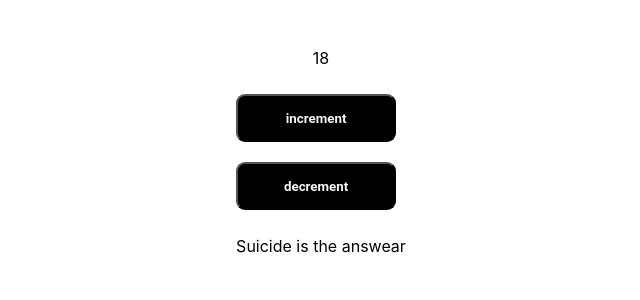
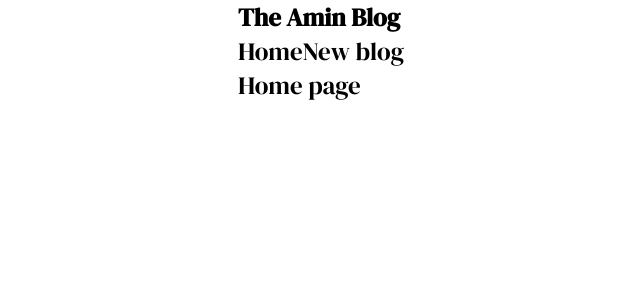
Before and after one commit to Aminriyad/Local-Blogger, a React (Create React App) app in the folder my-app/: page / in a window 1280 px wide. Shown: the top 300 px of the page, without its empty margins (319-959 px from the left). Built offline with nearby package versions, Linux system fonts and the light colour scheme.

Commit message:
done in during lunch, I styled a lot

```diff
--- a/my-app/src/Aminer.js
+++ /dev/null
@@ -1,6 +0,0 @@
-const Aminer = () =>{
-    return(
-    <p>Suicide is the answear</p>
-    )
-}
-export default Aminer
--- a/my-app/src/App.js
+++ b/my-app/src/App.js
@@ -1,27 +1,16 @@
-import React, {useState} from "react";
-import Aminer from './Aminer';
-import './index.css'
+import React from "react";
+import './index.css';
+import Home from './Home';
+import Navbar from "./Navbar";
 const Amin = () => {
-  const [state, setState] = useState(18)
-  const [num, setnum] = useState("")
-  const increment = () => {
-    setState(state +1);
-    if(state % 2){setnum("is divided by two");}
-    else{setnum("is not divided by two")}
-};
-const decrement = () => {
-  setState(state -1);
-  if(state%2){setnum("is divided by two");}
-  else{setnum("is not divided by two")};
-};
-
-    return( <div className='holder'>
-    <p>{num}</p>
-    <p>{state}</p>
-    <button onClick={increment} className="amin" id='amin'>increment</button>
-    <button onClick={decrement} className="amin" id='aminer'>decrement</button>
-    <Aminer/>
-    </div>)
+  return(
+    <div className="App">
+      <Navbar/>
+      <div className="content">
+        <Home/>
+      </div>
+    </div>
+  )
     }
 
 
--- /dev/null
+++ b/my-app/src/Home.js
@@ -0,0 +1,7 @@
+const Home = () => {
+    return (
+        <div className="home">Home page</div>
+    );
+}
+
+export default Home
--- /dev/null
+++ b/my-app/src/Navbar.js
@@ -0,0 +1,13 @@
+const Navbar = () => {
+    return (<>
+        <nav className="Navbar"></nav>
+        <h1>The Amin Blog</h1>
+        <div className="links">
+            <a href="/">Home</a>
+            <a href="/create">New blog</a>
+        </div>
+        </>
+        );
+}
+
+export default Navbar;
--- a/my-app/src/index.css
+++ b/my-app/src/index.css
@@ -1,37 +1,28 @@
+@import url('https://fonts.googleapis.com/css2?family=DM+Serif+Display&display=swap');
+*{
+  margin: 0;
+  box-sizing: border-box;
+  font-family:'DM Serif Display',-apple-system, BlinkMacSystemFont;
+  color: black;
+  font-size: 25px;
+}
 body {
   margin: 0;
-  font-family: -apple-system, BlinkMacSystemFont, 'Segoe UI', 'Roboto', 'Oxygen',
-    'Ubuntu', 'Cantarell', 'Fira Sans', 'Droid Sans', 'Helvetica Neue',
-    sans-serif;
   -webkit-font-smoothing: antialiased;
   -moz-osx-font-smoothing: grayscale;
 }
-
-code {
-  font-family: source-code-pro, Menlo, Monaco, Consolas, 'Courier New',
-    monospace;
+.App{
+  display: grid;
+  justify-content: center;
+  align-items: center;
 }
-.amin{
-  color: whitesmoke;
-  background-color: black;
-  border-radius: 9px;
-  height: 3rem;
-  width: 10rem;
-  font-family:"Roboto", "Helvetica", "Arial", sans-serif;
-  font-weight: 700;
+a{
+text-decoration: none
 }
-.amin:hover{
-  background-color: lightblue;
+.navbar{
+  margin: 0 auto;
+  display: flex;
+  align-items: center;
+  max-width: 600px;
+  padding: 20px;
 }
-.holder{
-  justify-content:center;
-  align-items:center;
-  display: grid ;
-}
-.holder p{
-  display: flex;
-  justify-content: center;
-}
-.holder button{
-  margin: 10px 0;
-}
--- a/my-app/src/index.js
+++ b/my-app/src/index.js
@@ -1,6 +1,7 @@
 import React from 'react';
 import ReactDOM from 'react-dom';
-import Amin from './App'
+import Amin from './App';
+import "./index.css"
 
 ReactDOM.render(
     <React.StrictMode>
```
